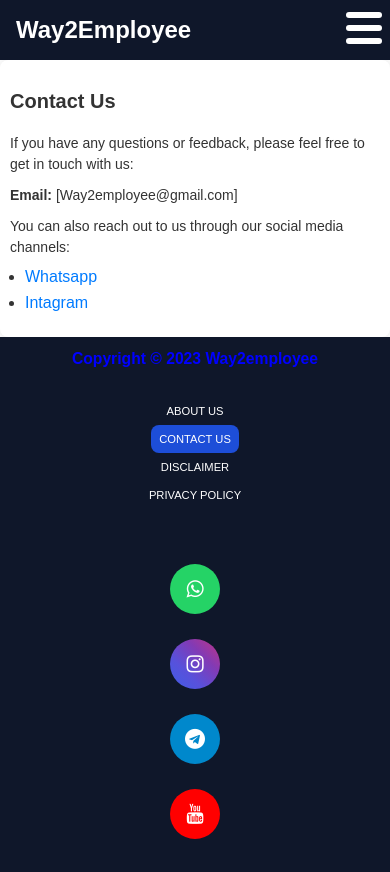
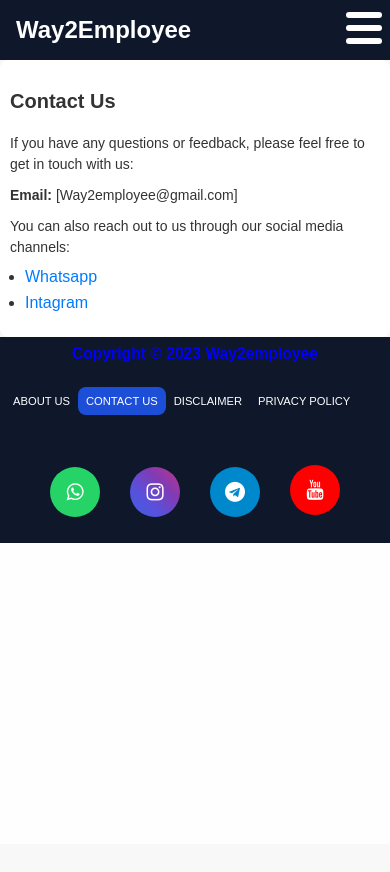
Before and after one commit to Siddiq3/way2employee-website, a React (Vite) app: page /contactus in a window 390 px wide. After the commit the page ends 844 px from the top, so only its background shows below. Built offline with nearby package versions, Linux system fonts and the light colour scheme.

Commit message:
9th commit

```diff
--- a/src/Components/Footer.css
+++ b/src/Components/Footer.css
@@ -87,12 +87,12 @@ footer ul li a:not(.active):hover {
         flex-direction: column;
         align-items: center;
         text-align: center;
-        padding: 10px;
+        padding: 5px;
         /* Adjusted padding for smaller screens */
     }
 
     footer ul {
-        flex-direction: column;
+        flex-direction: row;
         width: 100%;
         margin: 1rem 0;
     }
@@ -103,11 +103,11 @@ footer ul li a:not(.active):hover {
 
     footer ul li {
         font-size: 0.70rem;
-        margin: 0.5rem 0;
+        margin: 0.2rem 0;
     }
 
     .social-icons {
-        flex-direction: column;
+        flex-direction: row;
         align-items: center;
         margin-top: 1rem;
     }
```
